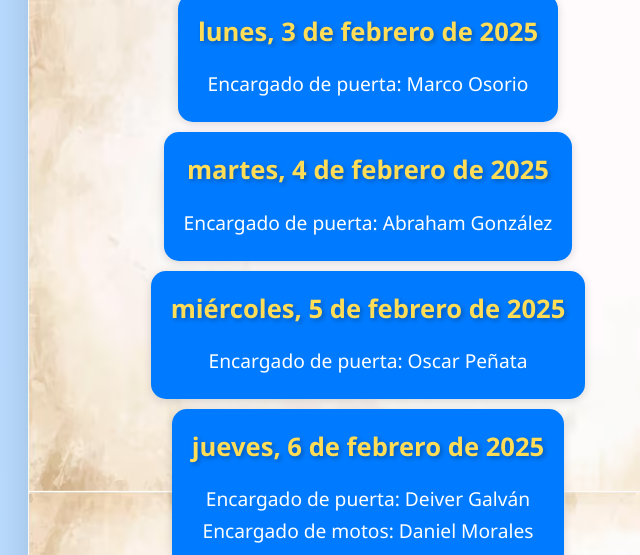
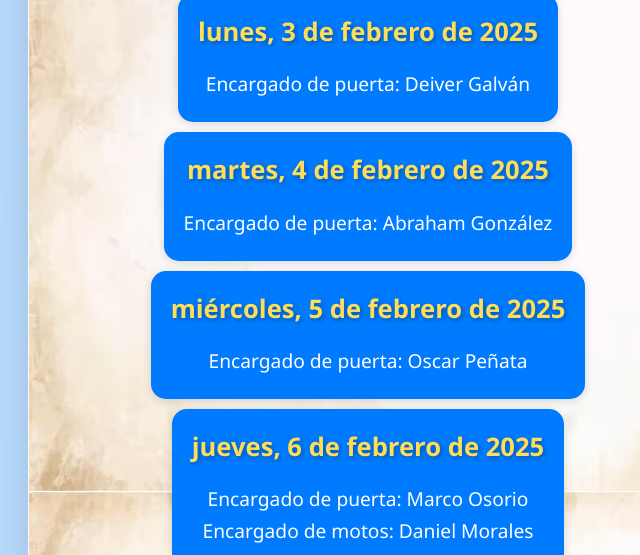
Before and after one commit to DanielDavid20/Tareasiglesia.github.io, a plain HTML site: page index.html in a window 1280 px wide. Shown: the part 245-800 px from the top of the page, 272-912 px from the left. Drawn offline with Linux system fonts and the light colour scheme.

Commit message:
Update index.html

```diff
--- a/index.html
+++ b/index.html
@@ -31,7 +31,7 @@
     <script>
 // Lista de personas
 const personas = [
-"Marco Osorio", "Abraham González", "Oscar Peñata", "Deiver Galván",
+ "Deiver Galván", "Abraham González", "Oscar Peñata","Marco Osorio",
    "Daniel Morales",  "Carlos Cierra","Jorge Peñata",
  "Jairo Hernández", "Jhony González", "Esteban Martinez"
 ];
```
